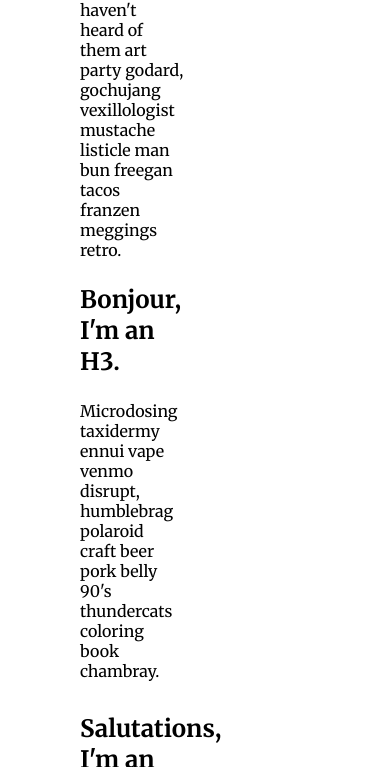
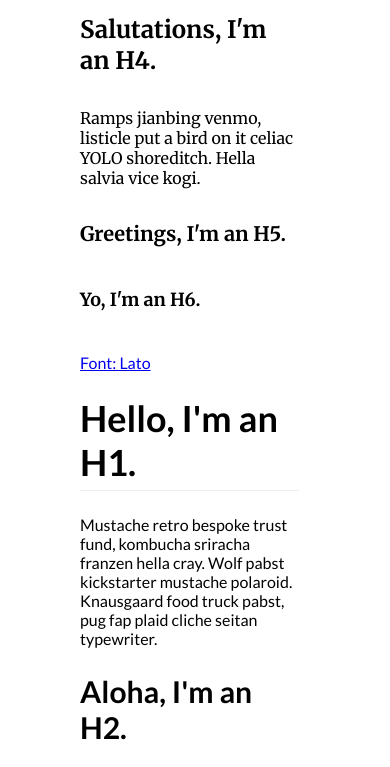
Before and after one commit to dotsara/fiddling-with-fonts, a plain HTML site: page index.html in a window 390 px wide. Shown: the part 835-1602 px from the top of the page. Drawn offline with Linux system fonts and the light colour scheme.

Commit message:
add media query

```diff
--- a/stylesheets/main.css
+++ b/stylesheets/main.css
@@ -33,3 +33,13 @@ footer { clear: left; text-align: center; }
 .lato {
   font-family: 'Lato', sans-serif;
   }
+
+/* media queries */
+@media (max-width: 400px) {
+
+  .main {
+    float: none;
+    margin-right: 0;
+    width: 95%;
+  }
+}
```
